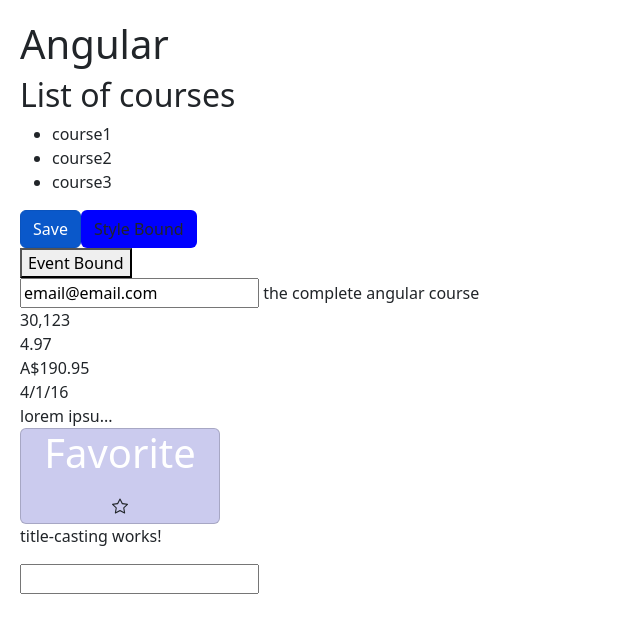
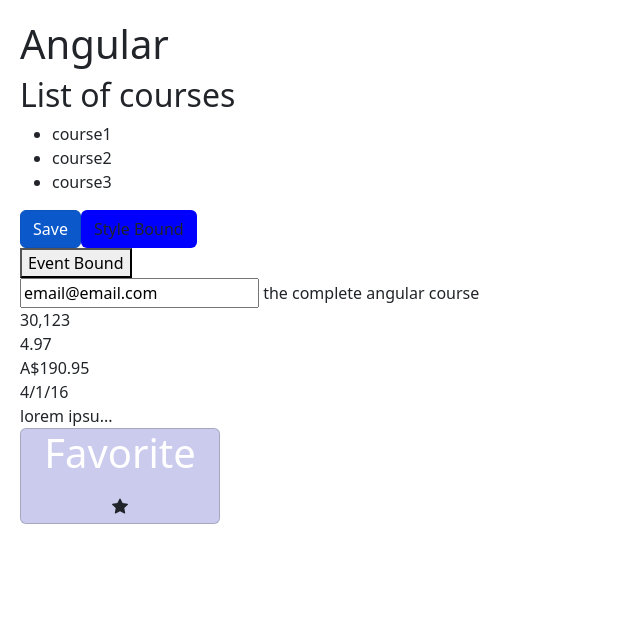
Before and after one commit to veerod0804/demoRepo, an Angular app in the folder demoRepo/: page / in a window 1280 px wide. Shown: the top 632 px of the page, without its empty margins (0-640 px from the left). Built offline with nearby package versions, Linux system fonts and the light colour scheme.

Commit message:
added input and output properties. Added aliases

```diff
--- a/demoRepo/src/app/app.component.html
+++ b/demoRepo/src/app/app.component.html
@@ -1,6 +1,6 @@
 <h1>Angular</h1>
 <courses></courses>
 
-<app-favorite-component></app-favorite-component>
+<app-favorite-component [is-favorite]="post.isFavorite" (change)="onFavoriteChanged($event)"></app-favorite-component>
 
-<app-title-casting></app-title-casting>
+<!-- <app-title-casting></app-title-casting> -->
--- a/demoRepo/src/app/app.component.ts
+++ b/demoRepo/src/app/app.component.ts
@@ -1,4 +1,5 @@
 import { Component } from '@angular/core';
+import { FavoriteChangedEventArgs } from './favorite/favorite.component';
 
 @Component({
   selector: 'app-root',
@@ -7,4 +8,13 @@ import { Component } from '@angular/core';
 })
 export class AppComponent {
   title = 'demoRepo';
+  // isFavorite: boolean = true;
+  post = {
+    title: "Title",
+    isFavorite: true
+  }
+
+  onFavoriteChanged(eventArgs: FavoriteChangedEventArgs) {
+    console.log("Favorite changed", eventArgs);
+  }
 }
--- a/demoRepo/src/app/app.module.ts
+++ b/demoRepo/src/app/app.module.ts
@@ -7,7 +7,7 @@ import { CoursesComponent } from './courses/courses.component';
 import { CourseComponent } from './course/course.component';
 import { CoursesService } from './courses.service';
 import { SummaryPipe } from './summary.pipe';
-import { FavoriteComponentComponent } from './favorite-component/favorite-component.component';
+import { FavoriteComponent } from './favorite/favorite.component';
 import { TitleCastingComponent } from './title-casting/title-casting.component';
 import { TitleCasePipe } from './title-case.pipe';
 
@@ -17,7 +17,7 @@ import { TitleCasePipe } from './title-case.pipe';
     CoursesComponent,
     CourseComponent,
     SummaryPipe,
-    FavoriteComponentComponent,
+    FavoriteComponent,
     TitleCastingComponent,
     TitleCasePipe
   ],
--- a/demoRepo/src/app/favorite-component/favorite-component.component.html
+++ /dev/null
@@ -1,18 +0,0 @@
-
-<div class="card">
-
-    <h1> Favorite </h1>
-
-    <button class="btn" *ngIf="isFavorite" (click)="favorite()">
-        <svg xmlns="http://www.w3.org/2000/svg" width="16" height="16" fill="currentColor" class="bi bi-star" viewBox="0 0 16 16">
-            <path d="M2.866 14.85c-.078.444.36.791.746.593l4.39-2.256 4.389 2.256c.386.198.824-.149.746-.592l-.83-4.73 3.522-3.356c.33-.314.16-.888-.282-.95l-4.898-.696L8.465.792a.513.513 0 0 0-.927 0L5.354 5.12l-4.898.696c-.441.062-.612.636-.283.95l3.523 3.356-.83 4.73zm4.905-2.767-3.686 1.894.694-3.957a.565.565 0 0 0-.163-.505L1.71 6.745l4.052-.576a.525.525 0 0 0 .393-.288L8 2.223l1.847 3.658a.525.525 0 0 0 .393.288l4.052.575-2.906 2.77a.565.565 0 0 0-.163.506l.694 3.957-3.686-1.894a.503.503 0 0 0-.461 0z"/>
-        </svg>
-    </button>
-
-    <button class="btn" *ngIf="!isFavorite" (click)="favorite()">
-        <svg xmlns="http://www.w3.org/2000/svg" width="16" height="16" fill="currentColor" class="bi bi-star-fill" viewBox="0 0 16 16">
-            <path d="M3.612 15.443c-.386.198-.824-.149-.746-.592l.83-4.73L.173 6.765c-.329-.314-.158-.888.283-.95l4.898-.696L7.538.792c.197-.39.73-.39.927 0l2.184 4.327 4.898.696c.441.062.612.636.282.95l-3.522 3.356.83 4.73c.078.443-.36.79-.746.592L8 13.187l-4.389 2.256z"/>
-        </svg>
-    </button>
-
-</div>
--- a/demoRepo/src/app/favorite-component/favorite-component.component.ts
+++ /dev/null
@@ -1,19 +0,0 @@
-import { Component, OnInit } from '@angular/core';
-
-@Component({
-  selector: 'app-favorite-component',
-  templateUrl: './favorite-component.component.html',
-  styleUrls: ['./favorite-component.component.css']
-})
-export class FavoriteComponentComponent implements OnInit {
-  isFavorite: boolean = true;
-
-  constructor() { }
-
-  ngOnInit(): void {
-  }
-
-  favorite() {
-    this.isFavorite = !this.isFavorite;
-  }
-}
--- /dev/null
+++ b/demoRepo/src/app/favorite/favorite.component.html
@@ -0,0 +1,18 @@
+
+<div class="card">
+
+    <h1> Favorite </h1>
+
+    <button class="btn" *ngIf="isFavorite" (click)="onClick()">
+        <svg xmlns="http://www.w3.org/2000/svg" width="16" height="16" fill="currentColor" class="bi bi-star-fill" viewBox="0 0 16 16">
+            <path d="M3.612 15.443c-.386.198-.824-.149-.746-.592l.83-4.73L.173 6.765c-.329-.314-.158-.888.283-.95l4.898-.696L7.538.792c.197-.39.73-.39.927 0l2.184 4.327 4.898.696c.441.062.612.636.282.95l-3.522 3.356.83 4.73c.078.443-.36.79-.746.592L8 13.187l-4.389 2.256z"/>
+        </svg>
+    </button>
+
+    <button class="btn" *ngIf="!isFavorite" (click)="onClick()">
+        <svg xmlns="http://www.w3.org/2000/svg" width="16" height="16" fill="currentColor" class="bi bi-star" viewBox="0 0 16 16">
+            <path d="M2.866 14.85c-.078.444.36.791.746.593l4.39-2.256 4.389 2.256c.386.198.824-.149.746-.592l-.83-4.73 3.522-3.356c.33-.314.16-.888-.282-.95l-4.898-.696L8.465.792a.513.513 0 0 0-.927 0L5.354 5.12l-4.898.696c-.441.062-.612.636-.283.95l3.523 3.356-.83 4.73zm4.905-2.767-3.686 1.894.694-3.957a.565.565 0 0 0-.163-.505L1.71 6.745l4.052-.576a.525.525 0 0 0 .393-.288L8 2.223l1.847 3.658a.525.525 0 0 0 .393.288l4.052.575-2.906 2.77a.565.565 0 0 0-.163.506l.694 3.957-3.686-1.894a.503.503 0 0 0-.461 0z"/>
+        </svg>
+    </button>
+
+</div>
--- /dev/null
+++ b/demoRepo/src/app/favorite/favorite.component.ts
@@ -0,0 +1,25 @@
+import { Component, OnInit, Input, Output, EventEmitter } from '@angular/core';
+
+@Component({
+  selector: 'app-favorite-component',
+  templateUrl: './favorite.component.html',
+  styleUrls: ['./favorite.component.css']
+})
+export class FavoriteComponent implements OnInit {
+  @Input('is-favorite') isFavorite: boolean = true;
+  @Output() change = new EventEmitter();
+
+  constructor() { }
+
+  ngOnInit(): void {
+  }
+
+  onClick() {
+    this.isFavorite = !this.isFavorite;
+    this.change.emit({newValue: this.isFavorite});
+  }
+}
+
+export interface FavoriteChangedEventArgs {
+  newValue: boolean
+}
```
Also changed, not shown: demoRepo/src/app/favorite/favorite.component.css (renamed from demoRepo/src/app/favorite-component/favorite-component.component.css), 1 other file (tests, documents, lock files or other folders).
